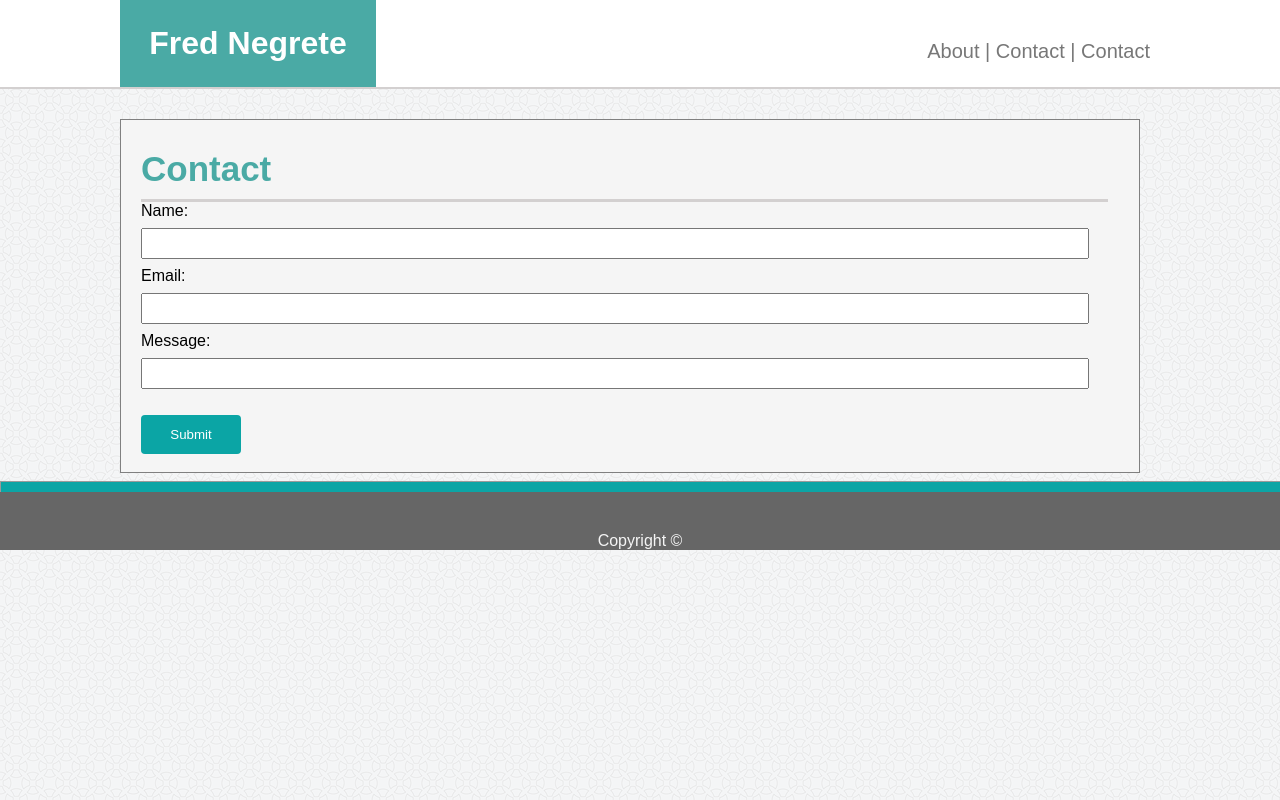
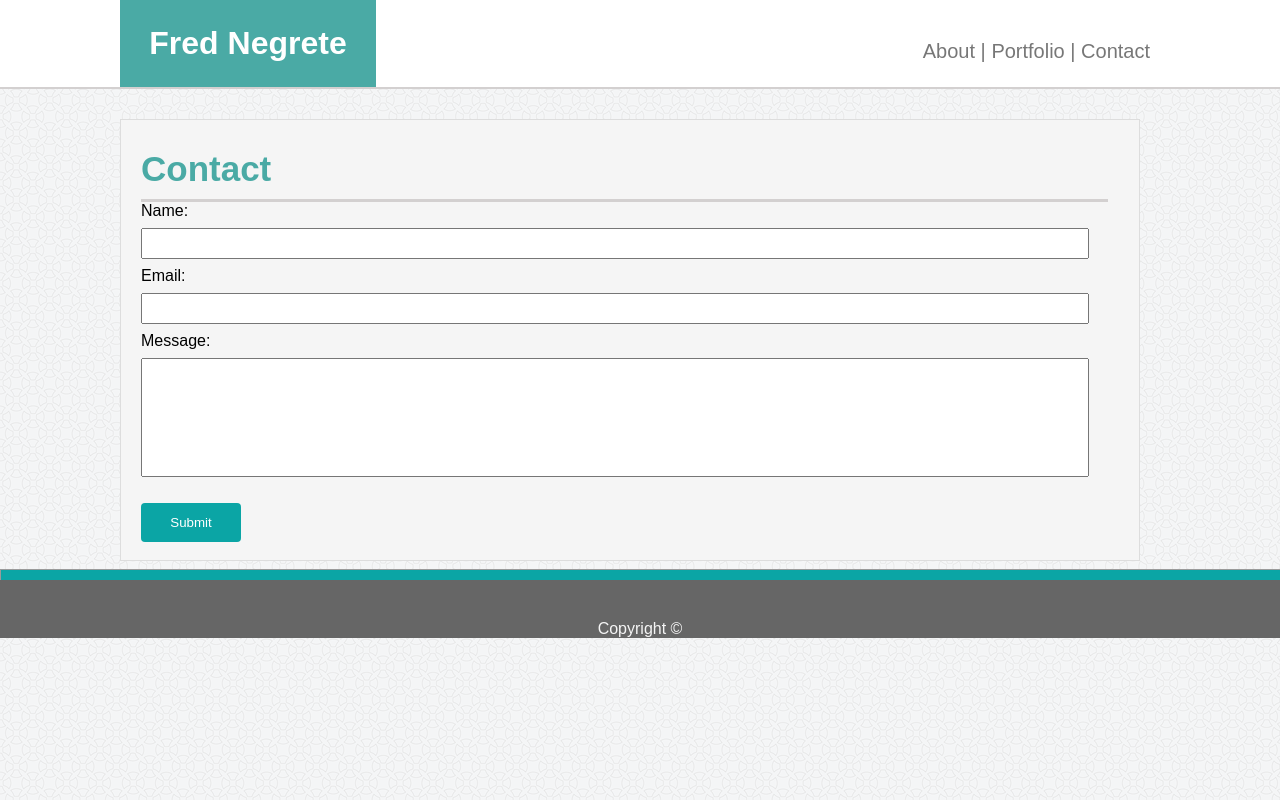
Before and after one commit to fred1n/Basic-Portfolio, a plain HTML site: page contact.html in a window 1280 px wide. Drawn offline with Linux system fonts and the light colour scheme.

Commit message:
finalized contact page

```diff
--- a/assets/css/style.css
+++ b/assets/css/style.css
@@ -1,3 +1,4 @@
+/* Main page setting */
 body {
     padding:0;
     margin:0;
@@ -6,10 +7,12 @@ body {
 
 }
 
+/* Header setting - clears out background */
 header {
     background: white;
 }
 
+/* H1 setting */
 h1 {
     background-color:#4aaaa5;
     border:#cccccc;
@@ -24,7 +27,7 @@ h1 {
     font: 30px;
 }
 
-
+/* Sets the horizontal line below the heading */
 .header-line {
     width:100%;
     height:2px;
@@ -64,7 +67,7 @@ nav {
     }
 
 .boxed {
-    border: 1px solid grey ;
+    border: 1px solid #dddddd ;
     margin-right: 140px;
     margin-left: 120px;
     margin-top: 30px;
@@ -107,6 +110,7 @@ p {
 
 form{
     margin-left:20px;
+
 }
 
 input {
@@ -121,9 +125,19 @@ input[type=text] {
   box-sizing: border-box;
 }
 
+/* textarea {
+    height: 150px;
+    border-radius: 4px;
+} */
+input#message {
+    padding: 50px 20px;
+}
+
+
 input[type=text]:focus {
     background-color: lightblue;
   }
+
 
 /* Style the submit button with a specific background color etc */
 input[type=submit] {
--- a/contact.html
+++ b/contact.html
@@ -22,7 +22,7 @@
     <div class="menu">
           <nav>
              <a class="about" href="#">About  |</a>
-             <a class="port" href="#">Contact |</a>
+             <a class="port" href="#">Portfolio |</a>
              <a class="contact" href="#">Contact</a>
           </nav>
     </div>
```
